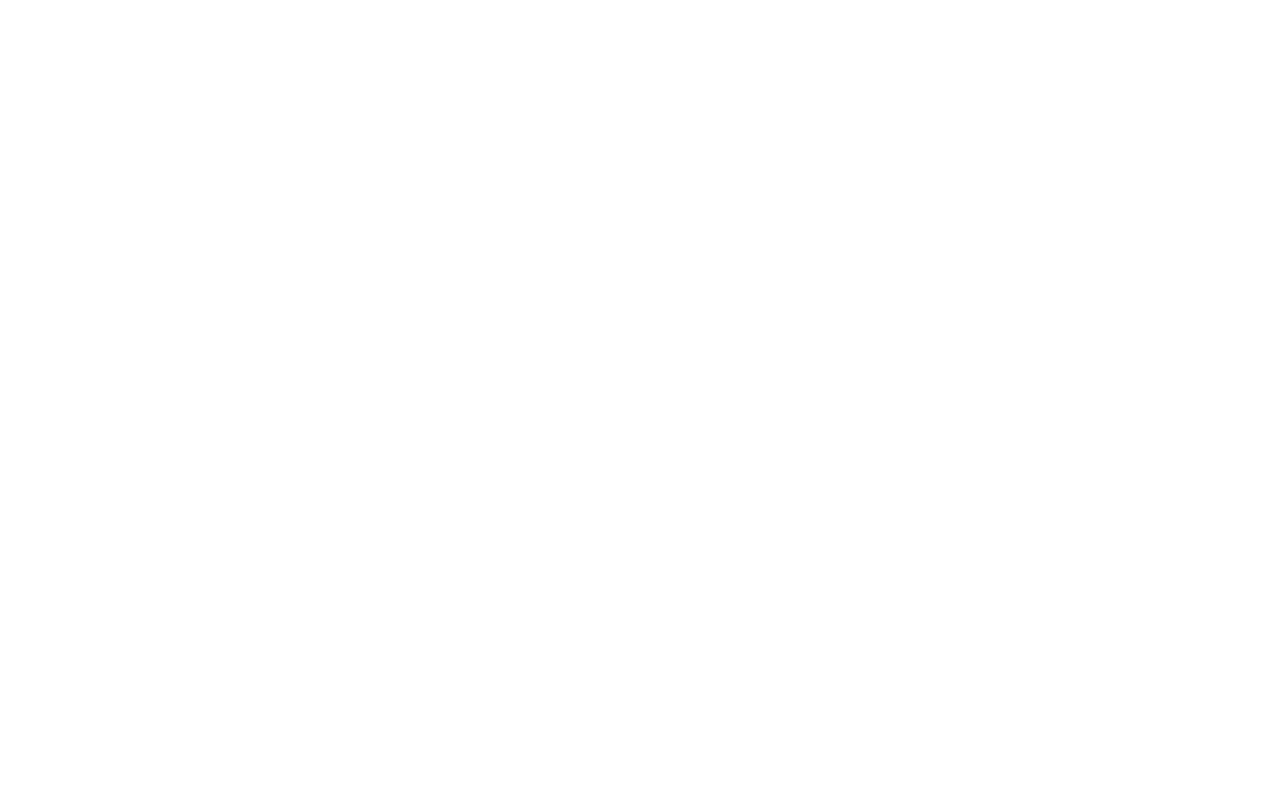
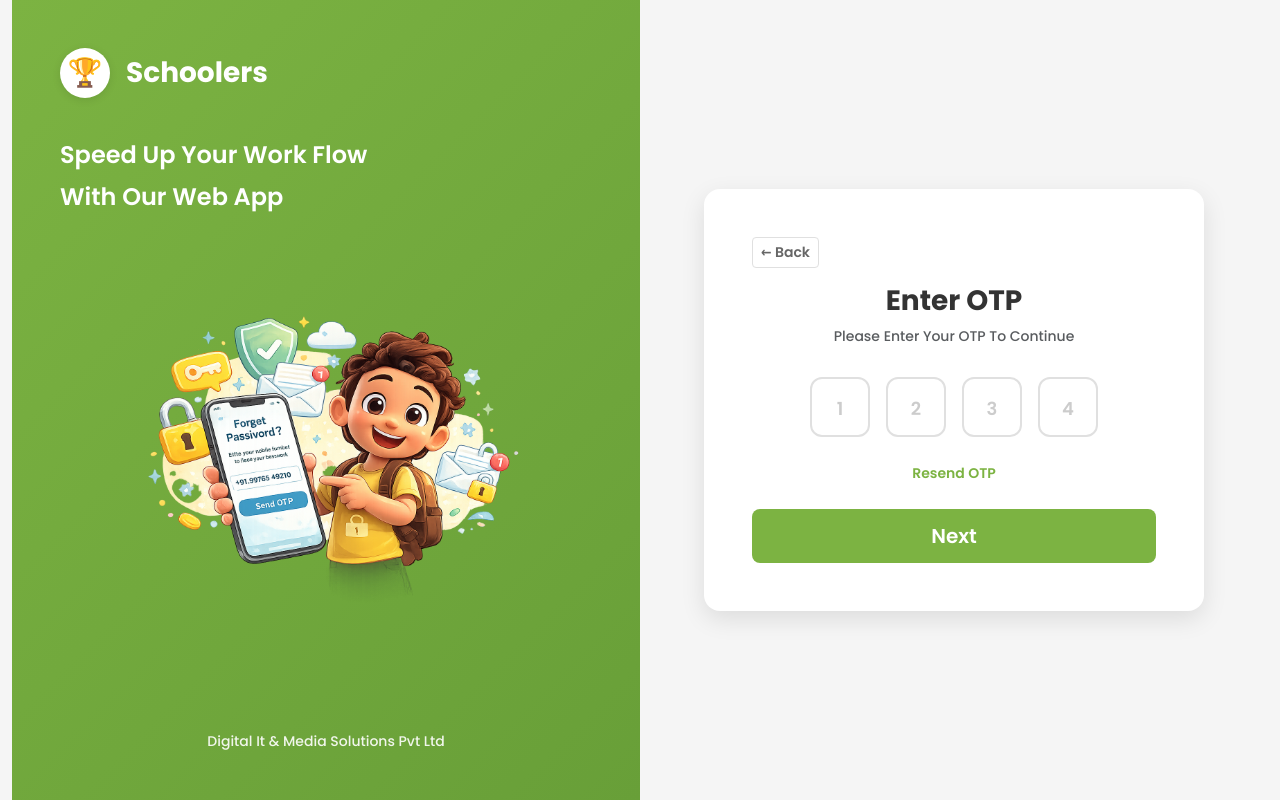
Before and after one commit to schoolapplication20-boop/SchoolApplication-Frontend, a React (Vite) app: page /forgot-otp in a window 1280 px wide. Before the commit this address had no page. Built offline with nearby package versions, Linux system fonts and the light colour scheme.

Commit message:
otp page

```diff
--- a/src/App.jsx
+++ b/src/App.jsx
@@ -2,12 +2,14 @@
 import { Routes, Route } from 'react-router-dom'
 import Login from './pages/Login/Login'
 import ForgotPassword from './pages/Login/Forgot password/ForgotPassword'
+import ForgotOtp from './pages/Login/Forgot password/ForgotOtp'
 
 const App = () => {
   return (
     <Routes>
       <Route path="/" element={<Login />} />
       <Route path="/forgot" element={<ForgotPassword />} />
+      <Route path="/forgot-otp" element={<ForgotOtp />} />
     </Routes>
   )
 }
--- a/src/pages/Login/Forgot password/ForgotOtp.css
+++ b/src/pages/Login/Forgot password/ForgotOtp.css
@@ -0,0 +1,225 @@
+/* Forgot OTP Page */
+.forgot-otp-page {
+  background-color: #f5f5f5;
+}
+
+.forgot-otp-left {
+  background: linear-gradient(135deg, #7cb342 0%, #689f38 100%);
+  display: flex;
+  flex-direction: column;
+  justify-content: space-between;
+}
+
+.schoolers-logo {
+  background-color: white;
+  width: 50px;
+  height: 50px;
+  border-radius: 50%;
+  display: flex;
+  align-items: center;
+  justify-content: center;
+  font-size: 28px;
+  font-weight: bold;
+  box-shadow: 0 2px 8px rgba(0, 0, 0, 0.1);
+}
+
+.schoolers-title {
+  font-size: 28px;
+  font-weight: bold;
+  color: white;
+  margin: 0;
+}
+
+.tagline h2 {
+  font-size: 24px;
+  font-weight: 600;
+  line-height: 1.4;
+  color: white;
+  margin: 8px 0;
+}
+
+.forgot-otp-illustration img {
+  max-width: 100%;
+  height: auto;
+}
+
+.footer-text {
+  color: rgba(255, 255, 255, 0.9);
+  font-weight: 500;
+}
+
+/* OTP Card Styling */
+.forgot-otp-card {
+  background: white;
+  border-radius: 16px;
+  box-shadow: 0 8px 24px rgba(0, 0, 0, 0.1);
+  max-width: 500px;
+  width: 100%;
+}
+
+.forgot-otp-card h3 {
+  font-size: 28px;
+  font-weight: 700;
+  color: #333;
+}
+
+.forgot-otp-card p {
+  font-size: 14px;
+  color: #999;
+}
+
+/* OTP Input Container */
+.otp-input-container {
+  margin: 30px 0;
+}
+
+.otp-input {
+  width: 60px;
+  height: 60px;
+  border: 2px solid #e0e0e0;
+  border-radius: 12px;
+  font-size: 24px;
+  text-align: center;
+  font-weight: 600;
+  color: #333;
+  transition: all 0.3s ease;
+}
+
+.otp-input:focus {
+  outline: none;
+  border-color: #7cb342;
+  box-shadow: 0 0 0 3px rgba(124, 179, 66, 0.1);
+  background-color: #fafafa;
+}
+
+.otp-input::placeholder {
+  color: #ccc;
+  font-size: 18px;
+}
+
+/* Resend OTP Button */
+.resend-otp-btn {
+  color: #7cb342;
+  font-weight: 600;
+  font-size: 14px;
+  text-decoration: none;
+  transition: color 0.3s ease;
+}
+
+.resend-otp-btn:hover {
+  color: #689f38;
+  text-decoration: underline;
+}
+
+/* Verify OTP Button */
+.verify-otp-btn {
+  background-color: #7cb342;
+  border: none;
+  color: white;
+  font-weight: 600;
+  border-radius: 8px;
+  padding: 12px 24px;
+  transition: all 0.3s ease;
+}
+
+.verify-otp-btn:hover {
+  background-color: #689f38;
+  transform: translateY(-2px);
+  box-shadow: 0 4px 12px rgba(124, 179, 66, 0.3);
+}
+
+.verify-otp-btn:active {
+  transform: translateY(0);
+}
+
+/* Alert Styling */
+.alert {
+  border-radius: 8px;
+  border: none;
+  font-size: 14px;
+}
+
+.alert-danger {
+  background-color: #ffebee;
+  color: #c62828;
+}
+
+/* Back Button */
+.btn-outline-secondary {
+  border-color: #e0e0e0;
+  color: #666;
+  font-weight: 600;
+  transition: all 0.3s ease;
+}
+
+.btn-outline-secondary:hover {
+  border-color: #7cb342;
+  color: #7cb342;
+  background-color: #fafafa;
+}
+
+/* Responsive Design */
+@media (max-width: 991px) {
+  .forgot-otp-left {
+    padding: 30px 20px !important;
+    min-height: 400px;
+  }
+
+  .schoolers-title {
+    font-size: 24px;
+  }
+
+  .tagline h2 {
+    font-size: 20px;
+  }
+
+  .forgot-otp-card {
+    max-width: 100%;
+    margin: 0 auto;
+  }
+}
+
+@media (max-width: 576px) {
+  .forgot-otp-left {
+    padding: 20px 15px !important;
+    min-height: 300px;
+  }
+
+  .schoolers-logo {
+    width: 40px;
+    height: 40px;
+    font-size: 20px;
+  }
+
+  .schoolers-title {
+    font-size: 20px;
+    margin-left: 10px;
+  }
+
+  .tagline h2 {
+    font-size: 16px;
+  }
+
+  .forgot-otp-card {
+    padding: 20px !important;
+  }
+
+  .forgot-otp-card h3 {
+    font-size: 22px;
+  }
+
+  .otp-input {
+    width: 50px;
+    height: 50px;
+    font-size: 20px;
+  }
+
+  .otp-input-container {
+    gap: 10px !important;
+  }
+
+  .verify-otp-btn {
+    font-size: 14px;
+    padding: 10px 20px;
+  }
+}
--- a/src/pages/Login/Forgot password/ForgotOtp.jsx
+++ b/src/pages/Login/Forgot password/ForgotOtp.jsx
@@ -0,0 +1,139 @@
+import React, { useState, useRef } from 'react'
+import './ForgotOtp.css'
+import { useNavigate, useLocation, Link } from 'react-router-dom'
+import forgotImg from '../../../assets/images/forgot.png'
+
+const ForgotOtp = () => {
+  const navigate = useNavigate()
+  const location = useLocation()
+  const mobileNumber = location.state?.mobileNumber || ''
+  const email = location.state?.email || ''
+  const identifier = mobileNumber || email
+
+  const [otp, setOtp] = useState(['', '', '', ''])
+  const [error, setError] = useState('')
+  const otpRefs = [useRef(), useRef(), useRef(), useRef()]
+
+  const DUMMY_OTP = '1234'
+
+  const handleOtpChange = (index, value) => {
+    // Allow only digits
+    if (!/^\d*$/.test(value)) return
+
+    const newOtp = [...otp]
+    newOtp[index] = value.slice(0, 1) // Take only first digit
+
+    setOtp(newOtp)
+    setError('')
+
+    // Auto-move to next input if digit entered
+    if (value && index < 3) {
+      otpRefs[index + 1].current.focus()
+    }
+  }
+
+  const handleKeyDown = (index, e) => {
+    if (e.key === 'Backspace' && !otp[index] && index > 0) {
+      // Move to previous input on backspace if current is empty
+      otpRefs[index - 1].current.focus()
+    }
+  }
+
+  const handleResendOtp = () => {
+    setOtp(['', '', '', ''])
+    setError('')
+    otpRefs[0].current.focus()
+    alert(`New OTP sent successfully (Dummy OTP: ${DUMMY_OTP})`)
+  }
+
+  const handleVerifyOtp = () => {
+    const enteredOtp = otp.join('')
+
+    if (!enteredOtp || enteredOtp.length !== 4) {
+      setError('Please enter all 4 digits')
+      return
+    }
+
+    if (enteredOtp === DUMMY_OTP) {
+      alert('OTP Verified Successfully')
+      navigate('/reset-password', { state: { mobileNumber, email, identifier } })
+    } else {
+      setError('Invalid OTP. Please try again.')
+      setOtp(['', '', '', ''])
+      otpRefs[0].current.focus()
+    }
+  }
+
+  return (
+    <div className="container-fluid forgot-otp-page">
+      <div className="row g-0 min-vh-100">
+        {/* Left Side */}
+        <div className="col-12 col-lg-6 forgot-otp-left d-flex flex-column p-4 p-lg-5 text-white">
+          <div className="branding d-flex align-items-center mb-3">
+            <div className="schoolers-logo">🏆</div>
+            <h1 className="ms-3 schoolers-title">Schoolers</h1>
+          </div>
+
+          <div className="tagline mt-3">
+            <h2>Speed Up Your Work Flow</h2>
+            <h2>With Our Web App</h2>
+          </div>
+
+          <div className="flex-grow-1 d-flex align-items-center justify-content-center">
+            <div className="forgot-otp-illustration">
+              <img src={forgotImg} alt="Forgot Illustration" />
+            </div>
+          </div>
+
+          <div className="footer-text text-center small mt-3">Digital It & Media Solutions Pvt Ltd</div>
+        </div>
+
+        {/* Right Side */}
+        <div className="col-12 col-lg-6 d-flex align-items-center justify-content-center p-4">
+          <div className="forgot-otp-card p-4 p-md-5 w-100">
+            <div className="mb-3">
+              <Link to="/forgot" className="btn btn-outline-secondary btn-sm">&larr; Back</Link>
+            </div>
+
+            <h3 className="mb-2 text-center">Enter OTP</h3>
+            <p className="text-muted text-center mb-4">Please Enter Your OTP To Continue</p>
+
+            {/* OTP Input Fields */}
+            <div className="otp-input-container d-flex justify-content-center gap-3 mb-4">
+              {otp.map((digit, index) => (
+                <input
+                  key={index}
+                  ref={otpRefs[index]}
+                  type="text"
+                  className="otp-input"
+                  value={digit}
+                  onChange={(e) => handleOtpChange(index, e.target.value)}
+                  onKeyDown={(e) => handleKeyDown(index, e)}
+                  placeholder={index + 1}
+                  inputMode="numeric"
+                  maxLength="1"
+                />
+              ))}
+            </div>
+
+            {error && <div className="alert alert-danger text-center mb-3">{error}</div>}
+
+            {/* Resend OTP Link */}
+            <div className="text-center mb-4">
+              <button className="btn btn-link p-0 resend-otp-btn" onClick={handleResendOtp}>
+                Resend OTP
+              </button>
+            </div>
+
+            {/* Verify Button */}
+            <button className="btn verify-otp-btn btn-lg w-100" onClick={handleVerifyOtp}>
+              Next
+            </button>
+          </div>
+        </div>
+      </div>
+    </div>
+  )
+}
+
+export default ForgotOtp
--- a/src/pages/Login/Forgot password/ForgotPassword.jsx
+++ b/src/pages/Login/Forgot password/ForgotPassword.jsx
@@ -2,9 +2,10 @@
 import './ForgotPassword.css'
 import forgotImg from '../../../assets/images/forgot.png'
 import otpIcon from '../../../assets/images/otp.png'
-import { Link } from 'react-router-dom'
+import { Link, useNavigate } from 'react-router-dom'
 
 const ForgotPassword = () => {
+  const navigate = useNavigate()
   const [identifier, setIdentifier] = useState('')
   const [error, setError] = useState('')
 
@@ -37,16 +38,16 @@
         setError('Please enter a valid email address')
         return
       }
+      // Navigate to OTP verification page with email
+      navigate('/forgot-otp', { state: { email: identifier } })
     } else {
       if (!mobileRegex.test(identifier)) {
         setError('Mobile number must be exactly 10 digits')
         return
       }
+      // Navigate to OTP verification page with mobile number
+      navigate('/forgot-otp', { state: { mobileNumber: identifier } })
     }
-
-    alert('OTP sent successfully (Dummy)')
-    setIdentifier('')
-    setError('')
   }
 
   return (
```
